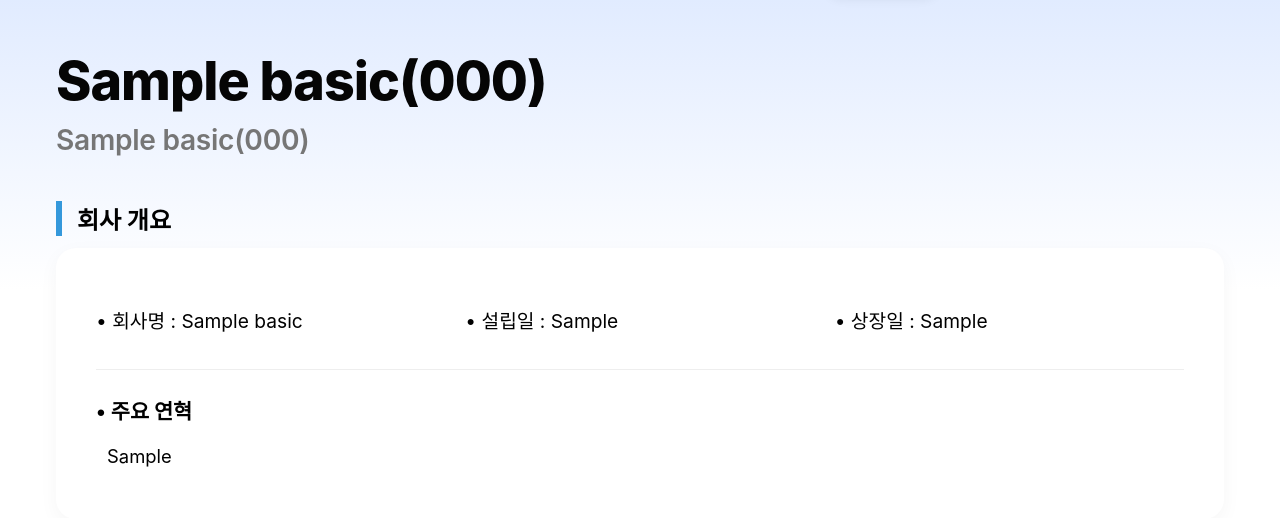
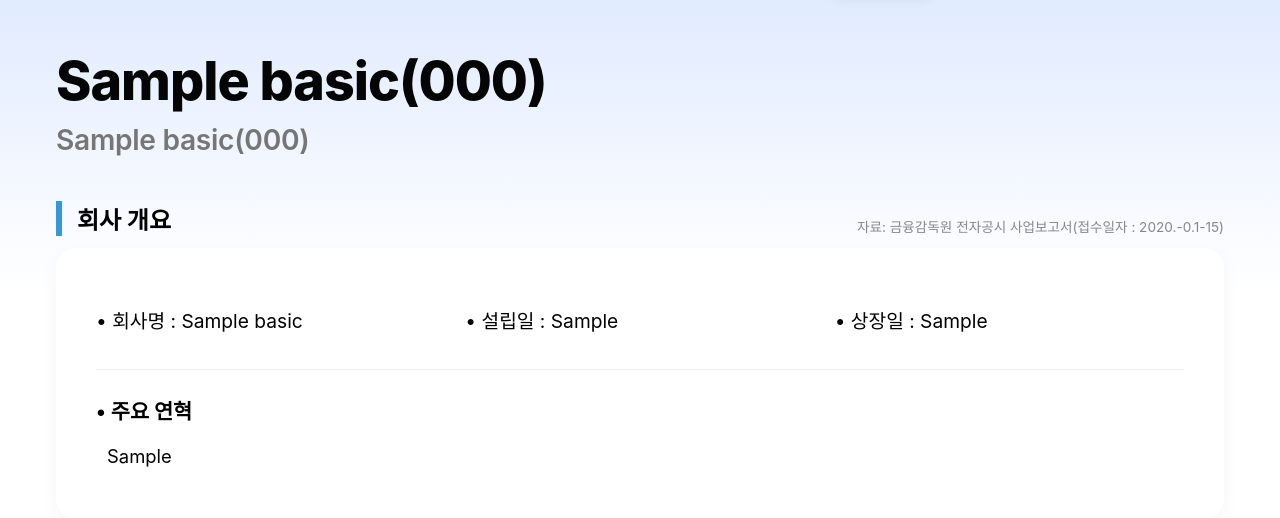
Before and after one commit to kdt-fda/final_1, a Django app: page /ai_page/000/ in a window 1280 px wide. Shown: the part 106-624 px from the top of the page. Run offline with Django 5.2, Linux system fonts and the light colour scheme; tables that the repository leaves empty hold one stand-in row (values such as "Sample post").

Commit message:
ai_page 보고서 링크 추가

```diff
--- a/web_service/main/templates/ai_page.html
+++ b/web_service/main/templates/ai_page.html
@@ -51,6 +51,28 @@
         .card-title {
             font-size: 1.5rem; font-weight: bold; margin: 0;
             border-left: 6px solid #3498db; padding-left: 15px; /* 제목 앞에 파란색 세로 실선 줘서 포인트 주기 */
+        }
+
+        /* 카드 헤더(제목+출처) 좌우 정렬을 위한 스타일, 회사 개요 부분만 이거 사용 */
+        .card-header-flex {
+            display: flex;
+            justify-content: space-between;
+            align-items: flex-end; /* 글자 아래 기준선 맞추기 */
+            margin-bottom: 12px;
+        }
+        .card-source-text {
+            font-size: 0.85rem;
+            color: #888;
+            font-weight: normal;
+        }
+        .hidden-link { /* 링크 티 안나게 해주는 부분 */
+            color: inherit; /* 부모 색상 그대로 사용 */
+            text-decoration: none; /* 밑줄 제거 */
+            cursor: pointer; /* 마우스 올렸을 때 손가락 모양으로 변경 (링크임을 알림) */
+        }
+        .hidden-link:hover, .hidden-link:visited, .hidden-link:active { /* 마우스를 올렸을 때도 아무런 변화가 없도록 설정 */
+            color: inherit;
+            text-decoration: none;
         }
 
         .info-list { /* 회사 개요 스타일 부분 */
@@ -118,7 +140,19 @@
     </section>
 
     <section class="section-block">
-        <h2 class="card-title">회사 개요</h2> <!-- 회사 개요 부분 -->
+        <div class="card-header-flex">
+            <h2 class="card-title">회사 개요</h2> <!-- 회사 개요 부분 -->
+            <span class="card-source-text">
+                <a href="https://dart.fss.or.kr/dsaf001/main.do?rcpNo={{ report.report_num }}" target="_blank" rel="noopener noreferrer" class="hidden-link">
+                    {% if report.report_name %}
+                        자료: 금융감독원 전자공시 - {{ report.report_name }}
+                    {% else %}
+                        자료: 금융감독원 전자공시 사업보고서(접수일자 : {{ report.report_date|slice:":4" }}.{{ report.report_date|slice:"4:6" }}.{{ report.report_date|slice:"6:" }})
+                    {% endif %}
+                </a>
+            </span>
+        </div>
+
         <div class="card">
             <ul class="info-list">
                 <li>• 회사명 : {{ company.corp_name }}</li>
```
